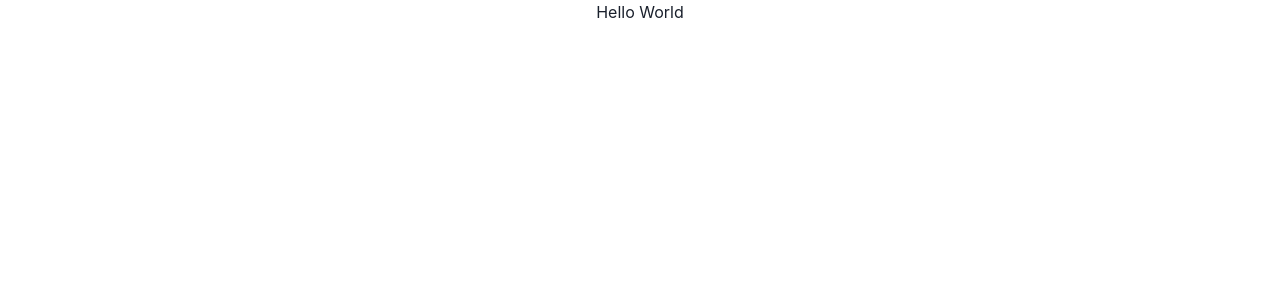
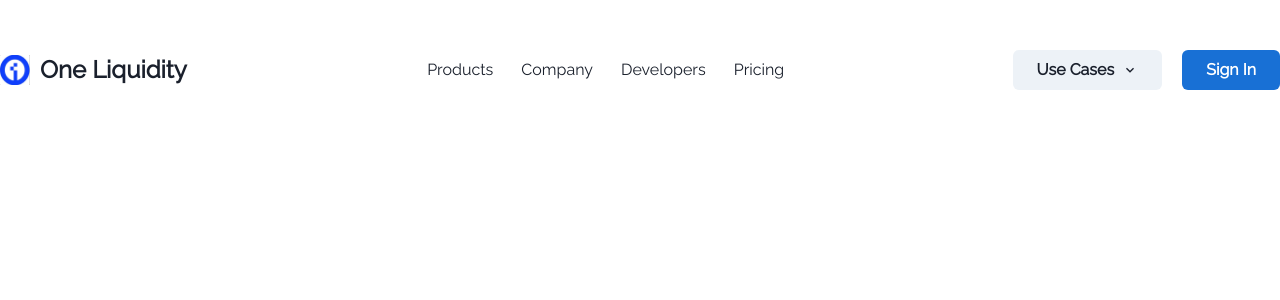
Before and after one commit to princessbolade/one-liquidity, a React (Create React App) app: page / in a window 1280 px wide. Shown: the top 300 px of the page. Built offline with nearby package versions, Linux system fonts and the light colour scheme.

Commit message:
feat:nav bar component

```diff
--- a/src/App.tsx
+++ b/src/App.tsx
@@ -1,12 +1,13 @@
 import React from 'react';
 import './App.css';
-import {Text } from '@chakra-ui/react';
+import {Box, Text } from '@chakra-ui/react';
+import Nav from './components/nav-bar';
 
 function App() {
   return (
-    <div className="App">
- <Text>Hello World</Text>
-    </div>
+   <Box>
+     <Nav/>
+   </Box>
   );
 }
 
--- /dev/null
+++ b/src/components/nav-bar/index.tsx
@@ -0,0 +1,103 @@
+import { ReactNode } from "react";
+import {
+  Box,
+  Text,
+  Flex,
+  Avatar,
+  HStack,
+  Link,
+  IconButton,
+  Button,
+  Menu,
+  MenuButton,
+  MenuList,
+  MenuItem,
+  useDisclosure,
+  useColorModeValue,
+  Image,
+  Stack,
+} from "@chakra-ui/react";
+import { HamburgerIcon, CloseIcon, ChevronDownIcon } from "@chakra-ui/icons";
+import Logo from "../../assets/one-liquidity.jpeg";
+
+const Links = ["Products", "Company", "Developers", 'Pricing'];
+
+const NavLink = ({ children }: { children: ReactNode }) => (
+  <Link
+    px={2}
+    py={1}
+    pl={'20px'}
+  fontSize={'16px'}
+    _hover={{
+      textDecoration: "none",
+      color:'#1870d5'
+    }}
+    href={"#"}
+  >
+    {children}
+  </Link>
+);
+
+export default function Nav() {
+  const { isOpen, onOpen, onClose } = useDisclosure();
+
+  return (
+    <>
+      <Box mx={"auto"} maxW={"1440px"} py={"50px"}>
+        <Flex alignItems={"center"} justifyContent={"space-between"}>
+          <IconButton
+            size={"md"}
+            icon={isOpen ? <CloseIcon /> : <HamburgerIcon />}
+            aria-label={"Open Menu"}
+            display={{ md: "none" }}
+            onClick={isOpen ? onClose : onOpen}
+          />
+          <HStack spacing={8} alignItems={"center"}>
+            <Flex alignItems={"center"} justifyContent={"center"}>
+              <Image w={"30px"} h={"30px"} src={Logo} />
+              <Text pl={"10px"} fontWeight={'bold'} fontSize={'24px'}>One Liquidity</Text>
+            </Flex>
+            </HStack>
+            <Flex alignItems={'center'}
+            justifyContent={'center'}
+              as={"nav"}
+              display={{ base: "none", md: "flex" }}
+            >
+              {Links.map((link) => (
+                <NavLink  key={link}>{link}</NavLink>
+              ))}
+            </Flex>
+
+          <Flex alignItems={"center"} justifyContent={'space-between'}>
+            <Menu>
+              <MenuButton as={Button} padding={'8px 24px'} rightIcon={<ChevronDownIcon />}>
+               Use Cases
+              </MenuButton>
+              <MenuList>
+                <MenuItem>E-Commerce</MenuItem>
+                <MenuItem>MarketPlaces</MenuItem>
+                <MenuItem>Platforms</MenuItem>
+                <MenuItem>Crypto</MenuItem>
+              </MenuList>
+            </Menu>
+            <Box as={Button} bg={'#1870d5'} color={'white'} padding={'8px 24px'} ml={'20px'}>Sign In</Box>
+          </Flex>
+        </Flex>
+
+        {isOpen ? (
+          <Box pb={4} display={{ md: "none" }}>
+             <Flex alignItems={"center"}  justifyContent={"flex-start"} ml={'10px'}>
+              <Image w={"30px"} h={"30px"} src={Logo} />
+              <Text pl={"10px"} fontWeight={'bold'} fontSize={'24px'}>One Liquidity</Text>
+            </Flex>
+            <Stack as={"nav"} spacing={4}>
+              {Links.map((link) => (
+                <NavLink key={link}>{link}</NavLink>
+              ))}
+            </Stack>
+          </Box>
+        ) : null}
+      </Box>
+    </>
+  );
+}
--- a/src/index.tsx
+++ b/src/index.tsx
@@ -1,15 +1,27 @@
-import React from 'react';
-import ReactDOM from 'react-dom';
+import { createRoot } from 'react-dom/client';
 import './index.css';
 import App from './App';
 import { ChakraProvider } from '@chakra-ui/react'
 import reportWebVitals from './reportWebVitals';
+import { extendTheme } from '@chakra-ui/react'
+import '@fontsource/raleway/400.css'
 
-ReactDOM.render(
-  <ChakraProvider>
-    <App />
-  </ChakraProvider>,
-  document.getElementById('root')
+const theme = extendTheme({
+  fonts: {
+    heading: 'Raleway, sans-serif',
+    body: 'Raleway, sans-serif',
+  },
+})
+
+export default theme
+
+
+const container = document.getElementById('root') as HTMLElement;
+const root = createRoot(container);
+root.render(
+<ChakraProvider theme={theme}>
+  <App />
+</ChakraProvider>
 );
 
 // If you want to start measuring performance in your app, pass a function
```
Also changed, not shown: package.json (+5 -2 lines), src/assets/one-liquidity.jpeg (added), 1 other file (tests, documents, lock files or other folders).
